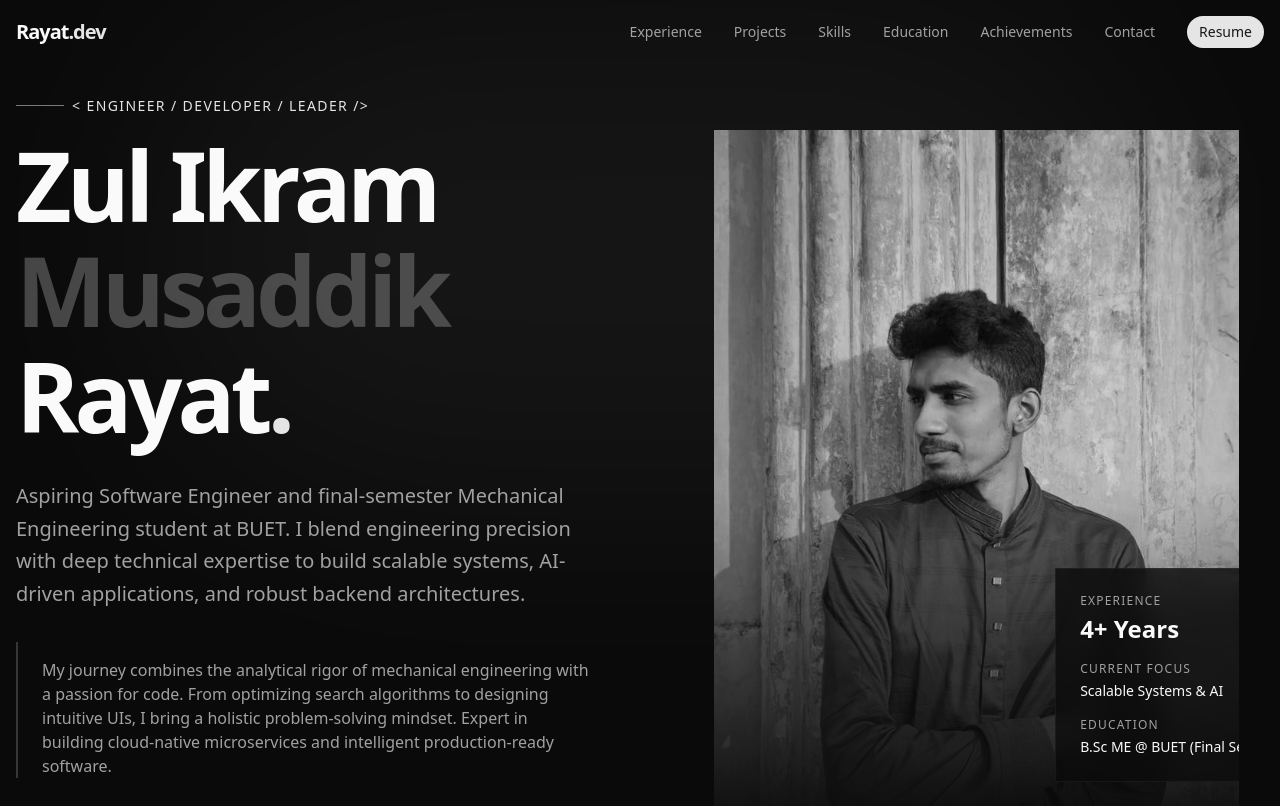
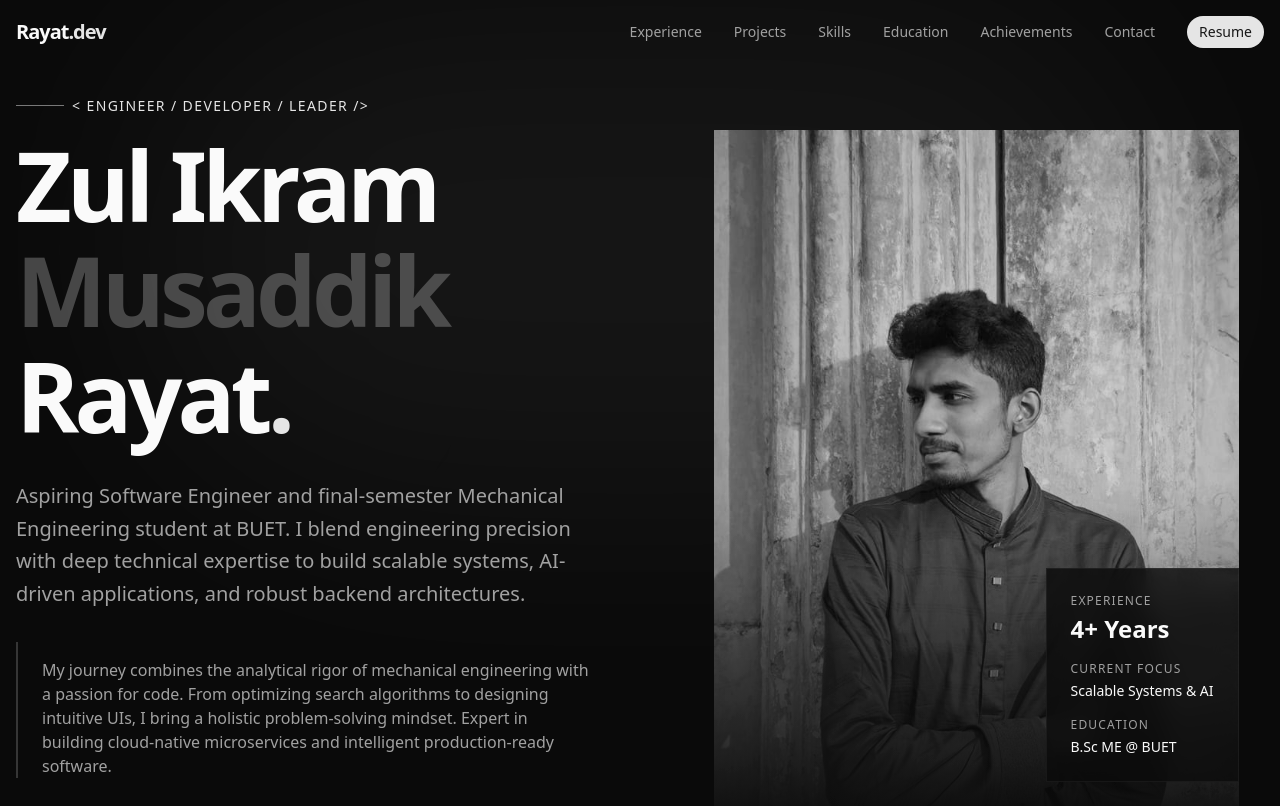
Before and after one commit to devrayat000/devrayat000, a Next.js app: page / in a window 1280 px wide. Shown: the top 806 px of the page. Built offline with nearby package versions, Linux system fonts and the light colour scheme.

Commit message:
feat: update education details with correct graduation year and CGPA; refine introduction component for clarity

```diff
--- a/components/education.tsx
+++ b/components/education.tsx
@@ -8,9 +8,9 @@ const educationList = [
   {
     school: "Bangladesh University of Engineering and Technology (BUET)",
     degree: "B.Sc in Mechanical Engineering",
-    year: "Final Semester",
+    year: "2026",
     description:
-      "CGPA: 3.08/4.00. Former Class Representative. Combining engineering principles with software development expertise.",
+      "CGPA: 3.10/4.00. Former Class Representative. Combining engineering principles with software development expertise.",
     tags: ["Mechanical Engineering", "Programming", "Leadership"],
   },
   {
--- a/components/introduction.tsx
+++ b/components/introduction.tsx
@@ -137,7 +137,7 @@ export function Introduction() {
                 initial={{ x: 50, opacity: 0 }}
                 animate={{ x: 0, opacity: 1 }}
                 transition={{ delay: 0.8, duration: 0.8 }}
-                className="absolute bottom-12 right-0 md:-right-12 z-20 bg-background/80 backdrop-blur-md border border-border/50 p-6 max-w-xs shadow-2xl"
+                className="absolute bottom-12 right-0 not-md:-right-12 z-20 bg-background/80 backdrop-blur-md border border-border/50 p-6 max-w-xs shadow-2xl"
               >
                 <div className="space-y-4">
                   <div>
@@ -156,9 +156,7 @@ export function Introduction() {
                     <p className="text-xs text-muted-foreground uppercase tracking-widest mb-1">
                       Education
                     </p>
-                    <p className="text-sm font-medium">
-                      B.Sc ME @ BUET (Final Sem)
-                    </p>
+                    <p className="text-sm font-medium">B.Sc ME @ BUET</p>
                   </div>
                 </div>
               </motion.div>
```
